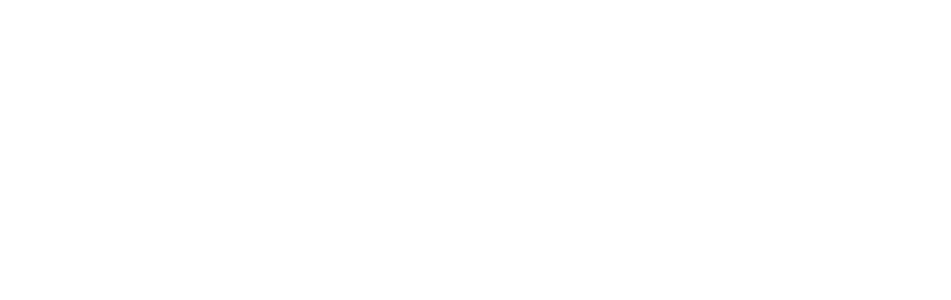
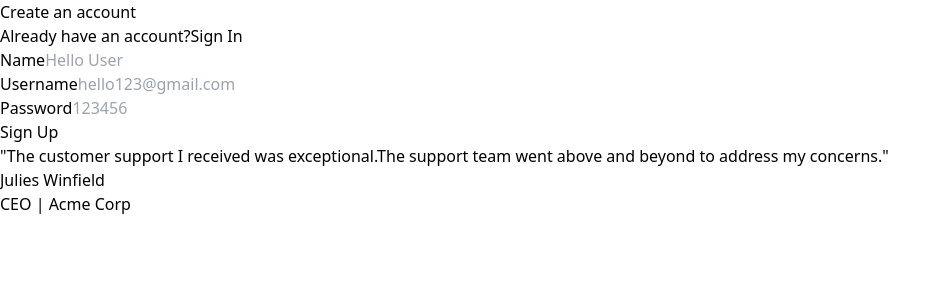
Before and after one commit to mohakksingh/BlogApp, a React (Vite) app in the folder frontend/: page / in a window 1280 px wide. Before the commit this address had no page. Shown: the top 300 px of the page, without its empty margins (0-951 px from the left). Built offline with nearby package versions, Linux system fonts and the light colour scheme.

Commit message:
signup shifted to '/'

```diff
--- a/frontend/src/App.tsx
+++ b/frontend/src/App.tsx
@@ -12,7 +12,7 @@
     <>
       <BrowserRouter>
         <Routes>
-          <Route path="/signup" element={<Signup/>}/>
+          <Route path="/" element={<Signup/>}/>
           <Route path="/signin" element={<Signin/>}/>
           <Route path="/blog/:id" element ={<Blog/>}/>
           <Route path="/blogs" element ={<Blogs/>}/>
--- a/frontend/src/components/Auth.tsx
+++ b/frontend/src/components/Auth.tsx
@@ -36,7 +36,7 @@
                 : "Already have an account?"}
               <Link
                 className="pl-2 underline"
-                to={type === "signin" ? "/signup" : "/signin"}
+                to={type === "signin" ? "/" : "/signin"}
               >
                 {type === "signin" ? "Sign Up" : "Sign In"}
               </Link>
```
